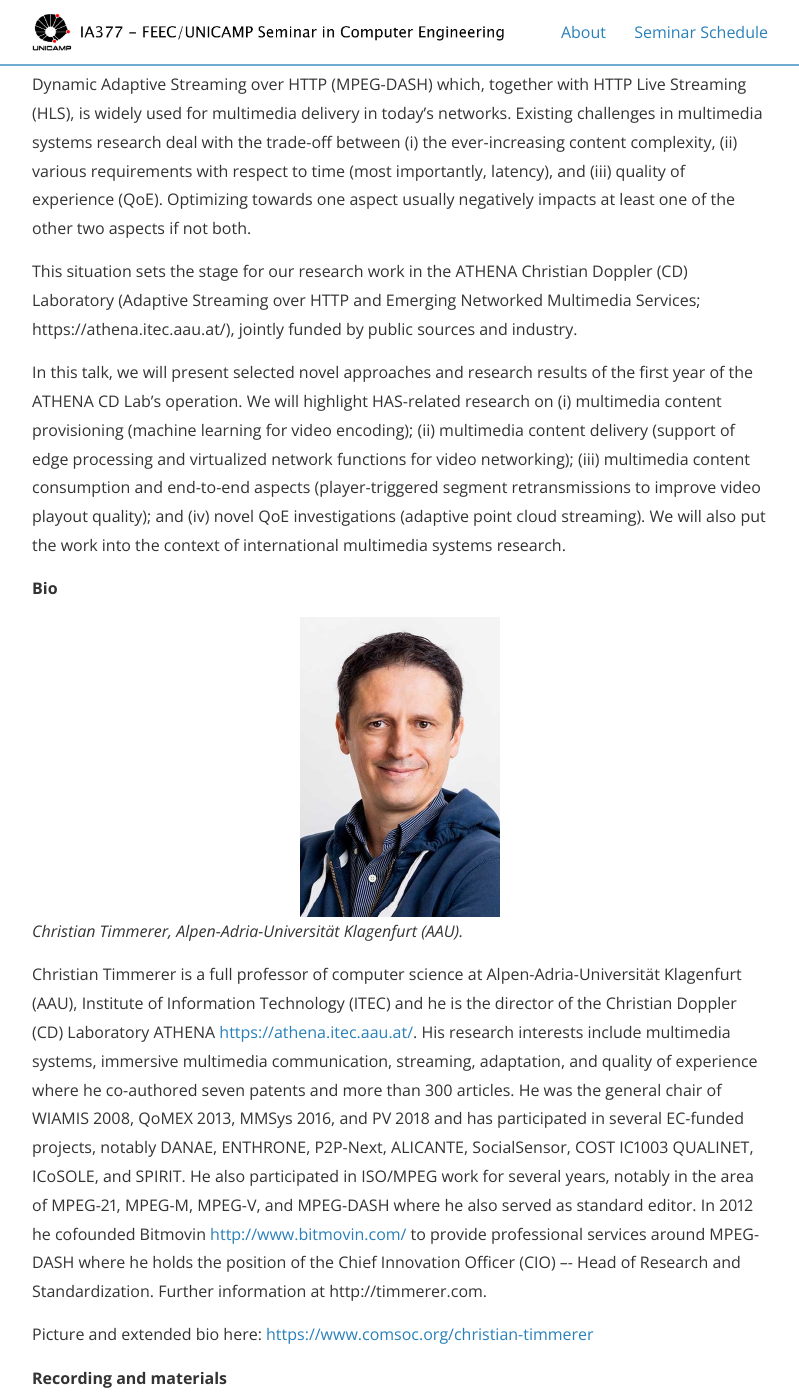
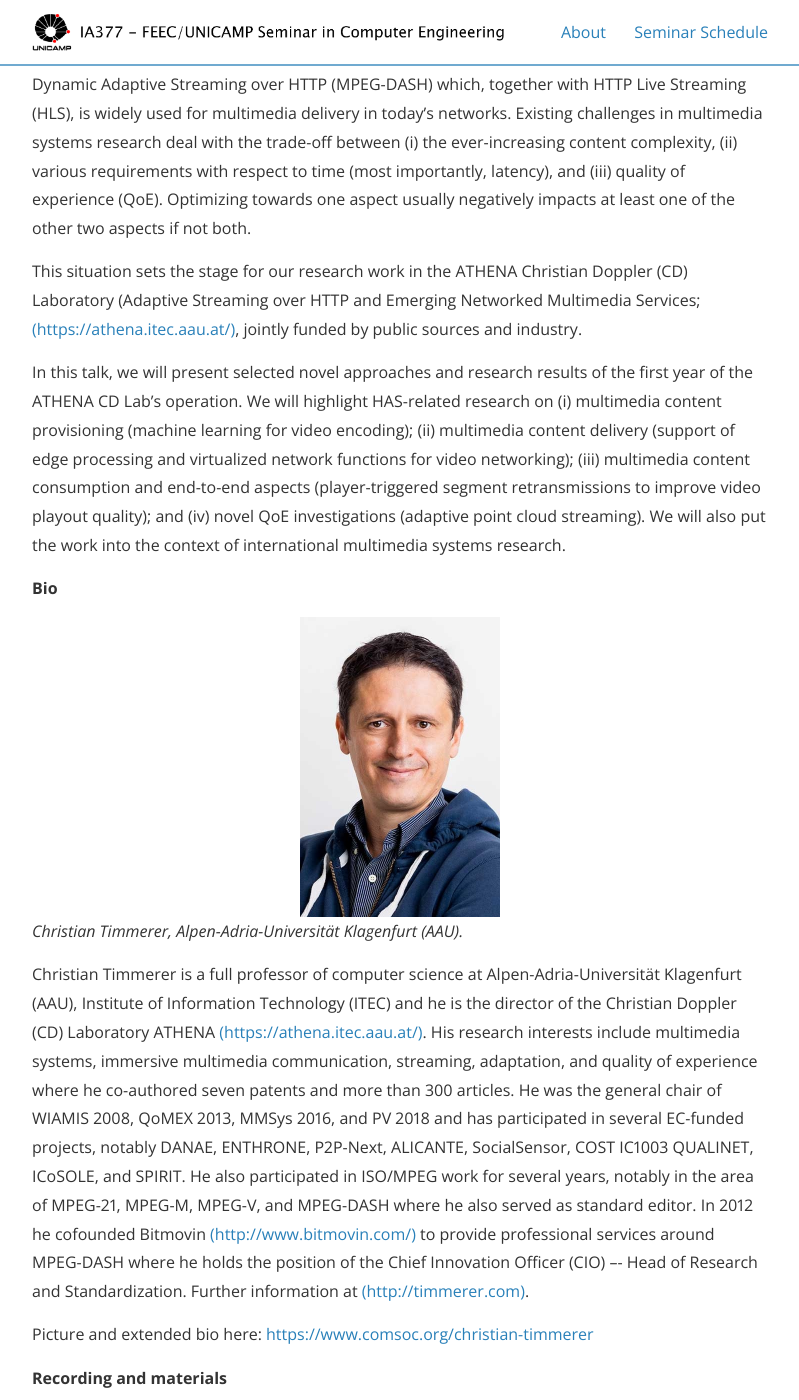
Before and after one commit to ia377-feec-unicamp/ia377-feec-unicamp.github.io, a Jekyll site: the page built from _posts/2023-06-01-HTTP-Adaptive-StreamingSeminar-Timmerer.md, in a window 1280 px wide and 1400 px high, scrolled down 430 px. Shown: the whole window, without its empty margins (240-1039 px from the left). Built offline with Jekyll 4.4.1, drawn with Linux system fonts in a browser that asks for light colours; nearby versions of some CDN libraries; part of the change alters nothing that is shown.

```diff
--- a/_posts/2023-06-01-HTTP-Adaptive-StreamingSeminar-Timmerer.md
+++ b/_posts/2023-06-01-HTTP-Adaptive-StreamingSeminar-Timmerer.md
@@ -10,7 +10,7 @@ categories: Future
 
 Video traffic on the Internet is constantly growing; networked multimedia applications consume a predominant share of the available Internet bandwidth. A major technical breakthrough and enabler in multimedia systems research and of industrial networked multimedia services certainly was the HTTP Adaptive Streaming (HAS) technique. This resulted in the standardization of MPEG Dynamic Adaptive Streaming over HTTP (MPEG-DASH) which, together with HTTP Live Streaming (HLS), is widely used for multimedia delivery in today’s networks. Existing challenges in multimedia systems research deal with the trade-off between (i) the ever-increasing content complexity, (ii) various requirements with respect to time (most importantly, latency), and (iii) quality of experience (QoE). Optimizing towards one aspect usually negatively impacts at least one of the other two aspects if not both.
 
-This situation sets the stage for our research work in the ATHENA Christian Doppler (CD) Laboratory (Adaptive Streaming over HTTP and Emerging Networked Multimedia Services; https://athena.itec.aau.at/), jointly funded by public sources and industry.
+This situation sets the stage for our research work in the ATHENA Christian Doppler (CD) Laboratory (Adaptive Streaming over HTTP and Emerging Networked Multimedia Services; [(https://athena.itec.aau.at/)](https://athena.itec.aau.at/), jointly funded by public sources and industry.
 
 In this talk, we will present selected novel approaches and research results of the first year of the ATHENA CD Lab’s operation. We will highlight HAS-related research on (i) multimedia content provisioning (machine learning for video encoding); (ii) multimedia content delivery (support of edge processing and virtualized network functions for video networking); (iii) multimedia content consumption and end-to-end aspects (player-triggered segment retransmissions to improve video playout quality); and (iv) novel QoE investigations (adaptive point cloud streaming). We will also put the work into the context of international multimedia systems research.
 
@@ -19,7 +19,7 @@ In this talk, we will present selected novel approaches and research results of
 <img alt="Christian Timmerer bio" src="https://github.com/ia377-feec-unicamp/ia377-feec-unicamp.github.io/raw/main/pictures/Christian-Timmerer-400x600.jpg" style="width: 200px; height: 300px;" >
 *Christian Timmerer, Alpen-Adria-Universität Klagenfurt (AAU).*
 
-Christian Timmerer is a full professor of computer science at Alpen-Adria-Universität Klagenfurt (AAU), Institute of Information Technology (ITEC) and he is the director of the Christian Doppler (CD) Laboratory ATHENA [https://athena.itec.aau.at/](https://athena.itec.aau.at/). His research interests include multimedia systems, immersive multimedia communication, streaming, adaptation, and quality of experience where he co-authored seven patents and more than 300 articles. He was the general chair of WIAMIS 2008, QoMEX 2013, MMSys 2016, and PV 2018 and has participated in several EC-funded projects, notably DANAE, ENTHRONE, P2P-Next, ALICANTE, SocialSensor, COST IC1003 QUALINET, ICoSOLE, and SPIRIT. He also participated in ISO/MPEG work for several years, notably in the area of MPEG-21, MPEG-M, MPEG-V, and MPEG-DASH where he also served as standard editor. In 2012 he cofounded Bitmovin [http://www.bitmovin.com/](http://www.bitmovin.com/) to provide professional services around MPEG-DASH where he holds the position of the Chief Innovation Officer (CIO) –- Head of Research and Standardization. Further information at http://timmerer.com.
+Christian Timmerer is a full professor of computer science at Alpen-Adria-Universität Klagenfurt (AAU), Institute of Information Technology (ITEC) and he is the director of the Christian Doppler (CD) Laboratory ATHENA [(https://athena.itec.aau.at/)](https://athena.itec.aau.at/). His research interests include multimedia systems, immersive multimedia communication, streaming, adaptation, and quality of experience where he co-authored seven patents and more than 300 articles. He was the general chair of WIAMIS 2008, QoMEX 2013, MMSys 2016, and PV 2018 and has participated in several EC-funded projects, notably DANAE, ENTHRONE, P2P-Next, ALICANTE, SocialSensor, COST IC1003 QUALINET, ICoSOLE, and SPIRIT. He also participated in ISO/MPEG work for several years, notably in the area of MPEG-21, MPEG-M, MPEG-V, and MPEG-DASH where he also served as standard editor. In 2012 he cofounded Bitmovin [(http://www.bitmovin.com/)](http://www.bitmovin.com/) to provide professional services around MPEG-DASH where he holds the position of the Chief Innovation Officer (CIO) –- Head of Research and Standardization. Further information at [(http://timmerer.com)](http://timmerer.com).
 
 Picture and extended bio here:
 [https://www.comsoc.org/christian-timmerer](https://www.comsoc.org/christian-timmerer)
```
